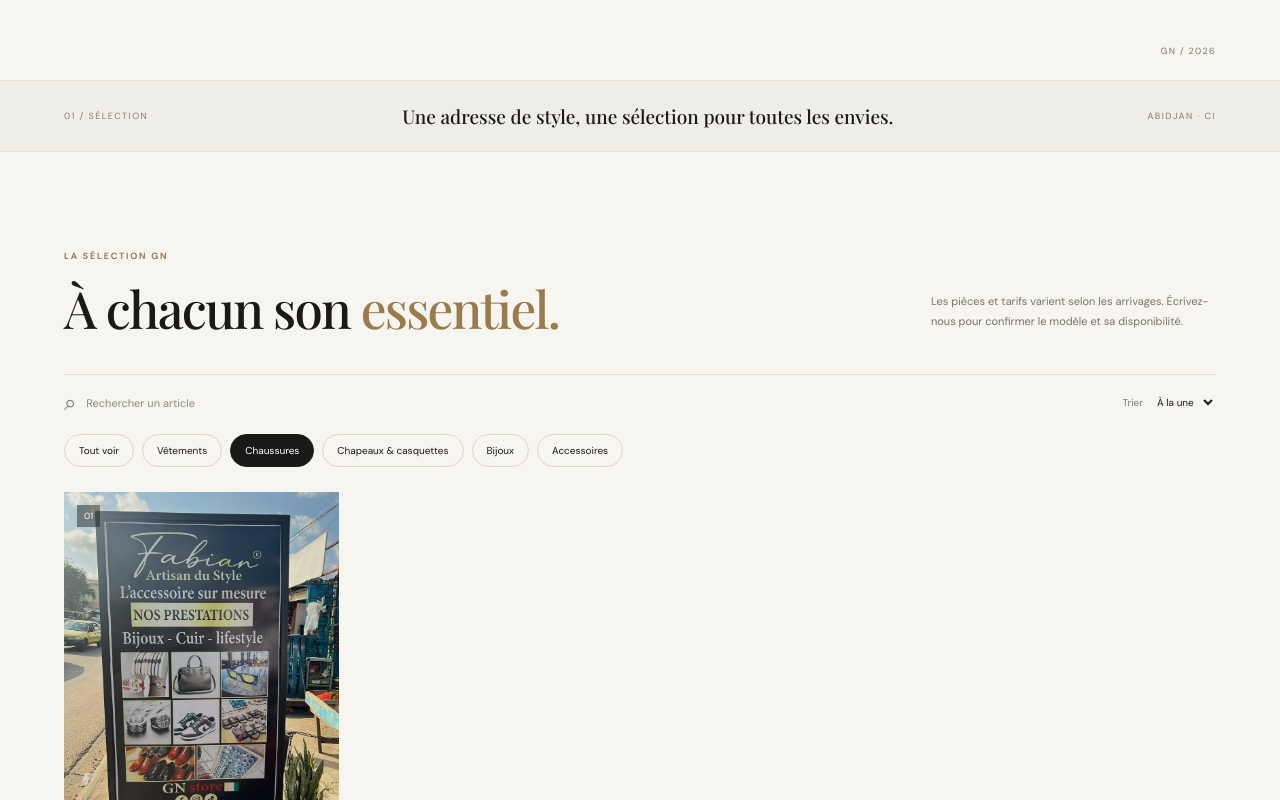
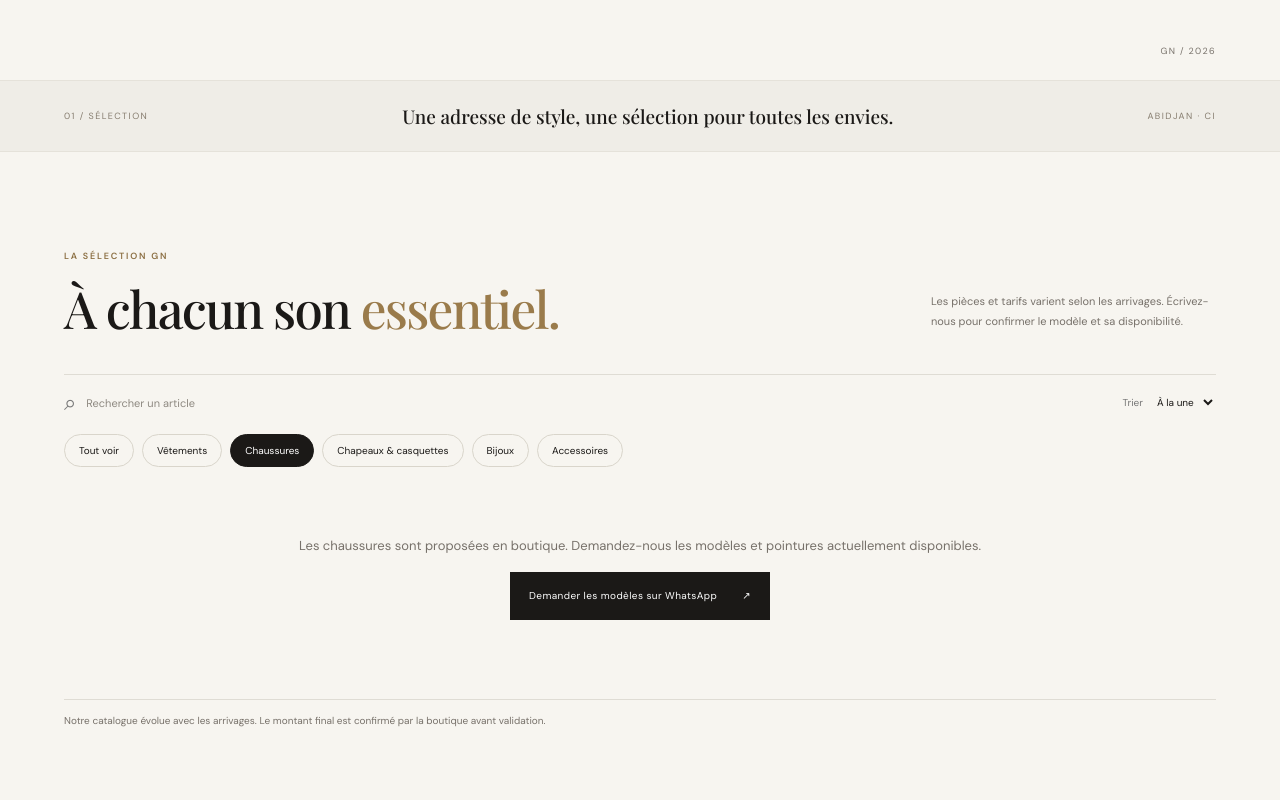
Before and after one commit to coddformation-cell/gn-store, a React (Vite) app: page / in a window 1280 px wide. Both pictures are taken after a click on the button "Chaussures". Shown: the part 737-1537 px from the top of the page. Built offline with nearby package versions, Linux system fonts and the light colour scheme; a web font is replaced by a local one.

Commit message:
Remove non-product shoe image from catalog

```diff
--- a/src/App.tsx
+++ b/src/App.tsx
@@ -16,7 +16,6 @@ const products: Product[] = [
   { id: 'chapeau', name: 'Chapeau de ville', category: 'Chapeaux & casquettes', image: '/gallery/6.jpeg', description: 'Chapeau présenté avec une tenue de la boutique. Taille et disponibilité à confirmer.' },
   { id: 'casquettes', name: 'Casquettes', category: 'Chapeaux & casquettes', image: '/gallery/7.jpeg', description: 'Différents modèles de casquettes visibles en boutique. Modèles et couleurs selon disponibilité.' },
   { id: 'vetements', name: 'Tenue habillée', category: 'Vêtements', image: '/gallery/9.jpeg', description: 'Tenue habillée présentée sur mannequin. Articles, tailles et disponibilité à confirmer auprès de la boutique.' },
-  { id: 'chaussures', name: 'Chaussures', category: 'Chaussures', image: '/gallery/12.jpeg', description: 'La boutique propose également des chaussures. Demandez-nous les modèles, pointures et disponibilités du moment.' },
   { id: 'accessoires', name: 'Accessoires & lunettes', category: 'Accessoires', image: '/gallery/8.jpeg', description: 'Une sélection d’accessoires photographiée en boutique. Écrivez-nous pour confirmer le modèle.' },
 ];
 
@@ -94,7 +93,7 @@ function App() {
           <div className="product-info"><div><span className="product-category">{product.category}</span><h3>{product.name}</h3></div><button type="button" className="add-button" onClick={() => addToCart(product)} aria-label={`Ajouter ${product.name} au panier`}>＋</button></div>
           <p className="price-note">Prix & disponibilité sur demande</p>
         </article>)}</div>
-        {filteredProducts.length === 0 && <p className="empty-state">Aucun article ne correspond à cette recherche. Essayez une autre catégorie ou contactez la boutique.</p>}
+        {filteredProducts.length === 0 && category === 'Chaussures' && !query.trim() ? <div className="empty-state"><p>Les chaussures sont proposées en boutique. Demandez-nous les modèles et pointures actuellement disponibles.</p><a className="button button-dark" href={`https://wa.me/${whatsappNumber}?text=${encodeURIComponent('Bonjour GN Store, quels modèles de chaussures et quelles pointures sont actuellement disponibles ?')}`} target="_blank" rel="noreferrer">Demander les modèles sur WhatsApp <span>↗</span></a></div> : filteredProducts.length === 0 && <p className="empty-state">Aucun article ne correspond à cette recherche. Essayez une autre catégorie ou contactez la boutique.</p>}
         <p className="catalog-footnote">Notre catalogue évolue avec les arrivages. Le montant final est confirmé par la boutique avant validation.</p>
       </section>
 
```
Also changed, not shown: src/App.css.
